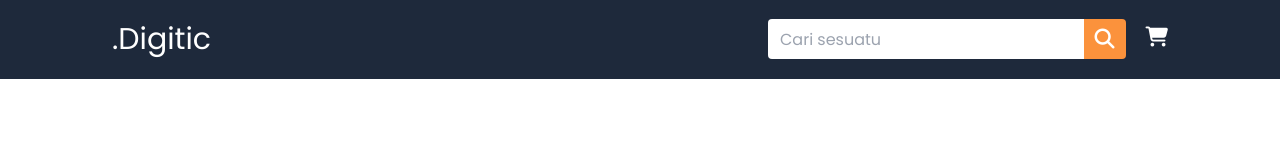
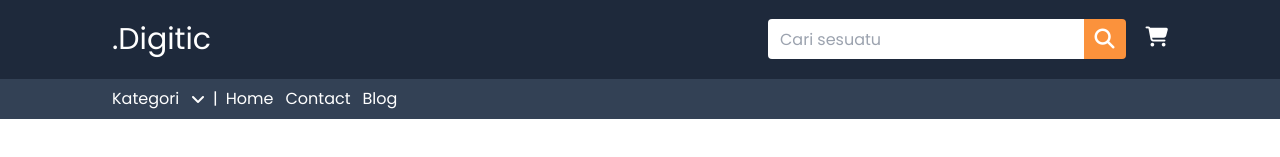
Before and after one commit to Rosamdani/E-Commerce, a website: page index.html in a window 1280 px wide. Shown: the part 29-186 px from the top of the page. Drawn offline with Linux system fonts and the light colour scheme.

Commit message:
Fixed navbar 2

```diff
--- a/index.html
+++ b/index.html
@@ -28,7 +28,8 @@
   <nav class="w-full">
 
     <!-- Navbar Atas -->
-    <div class="atas w-full bg-slate-800 h-5 lg:h-7 flex justify-between px-5 xl:px-28 text-[7px] border-b-[0.3px] py-2 border-zinc-600 items-center lg:text-base">
+    <div
+      class="atas w-full bg-slate-800 h-5 lg:h-7 flex justify-between px-5 xl:px-28 text-[10px] border-b-[0.3px] py-2 border-zinc-600 items-center lg:text-base">
       <!-- Bagian Kiri -->
       <div class="max-w-fit flex space-x-1 md:space-x-3 text-white items-center">
         <a href="#">Seller Center</a>
@@ -62,16 +63,30 @@
       <!-- Pencarian -->
       <div class="kanan flex space-x-5 max-h-fit w-[250px] md:w-[400px] items-center">
         <div class="search-box flex items-center rounded overflow-hidden w-full max-h-fit">
-          <input type="text" class="outline-none input border-none text-black px-3 py-1 h-6 md:h-10 w-[100%]" placeholder="Cari sesuatu">
-          <button class="w-12 flex items-center h-6 md:h-10 bg-orange-400 justify-center text-sm md:text-xl"><i class="fas fa-search"></i></button>
+          <input type="text" class="outline-none input border-none text-black px-3 py-1 h-6 md:h-10 w-[100%]"
+            placeholder="Cari sesuatu">
+          <button class="w-12 flex items-center h-6 md:h-10 bg-orange-400 justify-center text-sm md:text-xl"><i
+              class="fas fa-search"></i></button>
         </div>
         <a href class="chart py-2 relative">
           <!-- <div class="absolute -top-2 -right-3 px-[9px] py-[1px] rounded-full bg-red-500 text-white text-sm">1</div> -->
           <i class="fas fa-shopping-cart text-white text-sm md:text-xl"></i>
         </a>
       </div>
+    </div>
 
-
+    <!-- Bawah -->
+    <div class="w-full bg-slate-700 py-2 px-5 xl:px-28 flex space-x-2 text-white text-[9px] lg:text-base">
+      <div class="kategori flex space-x-2 items-center md:space-x-3">
+        <p>Kategori</p>
+        <i class="fas fa-angle-down"></i>
+      </div>
+      <p>|</p>
+      <div class="flex space-x-3 ml-5">
+        <a href="#">Home</a>
+        <a href="#">Contact</a>
+        <a href="#">Blog</a>
+      </div>
     </div>
   </nav>
 
```
Also changed, not shown: dist/output.css.
